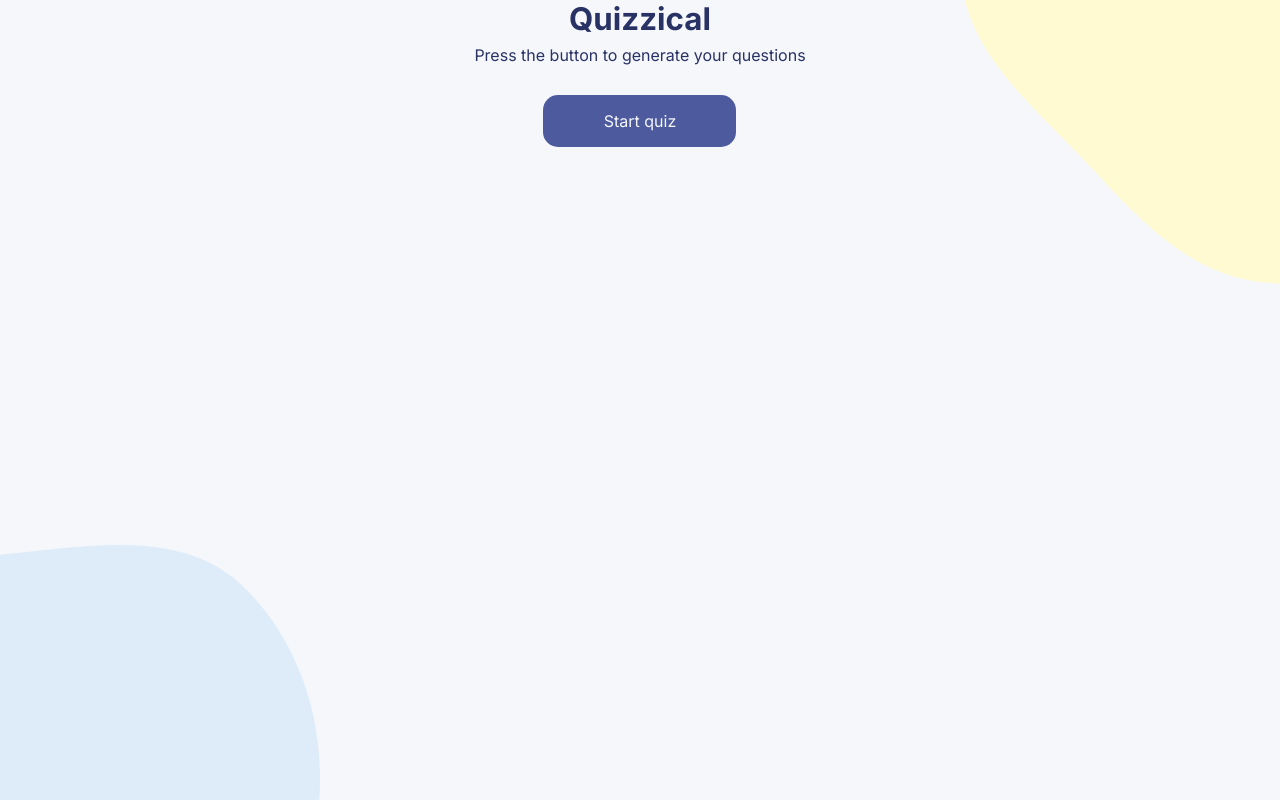
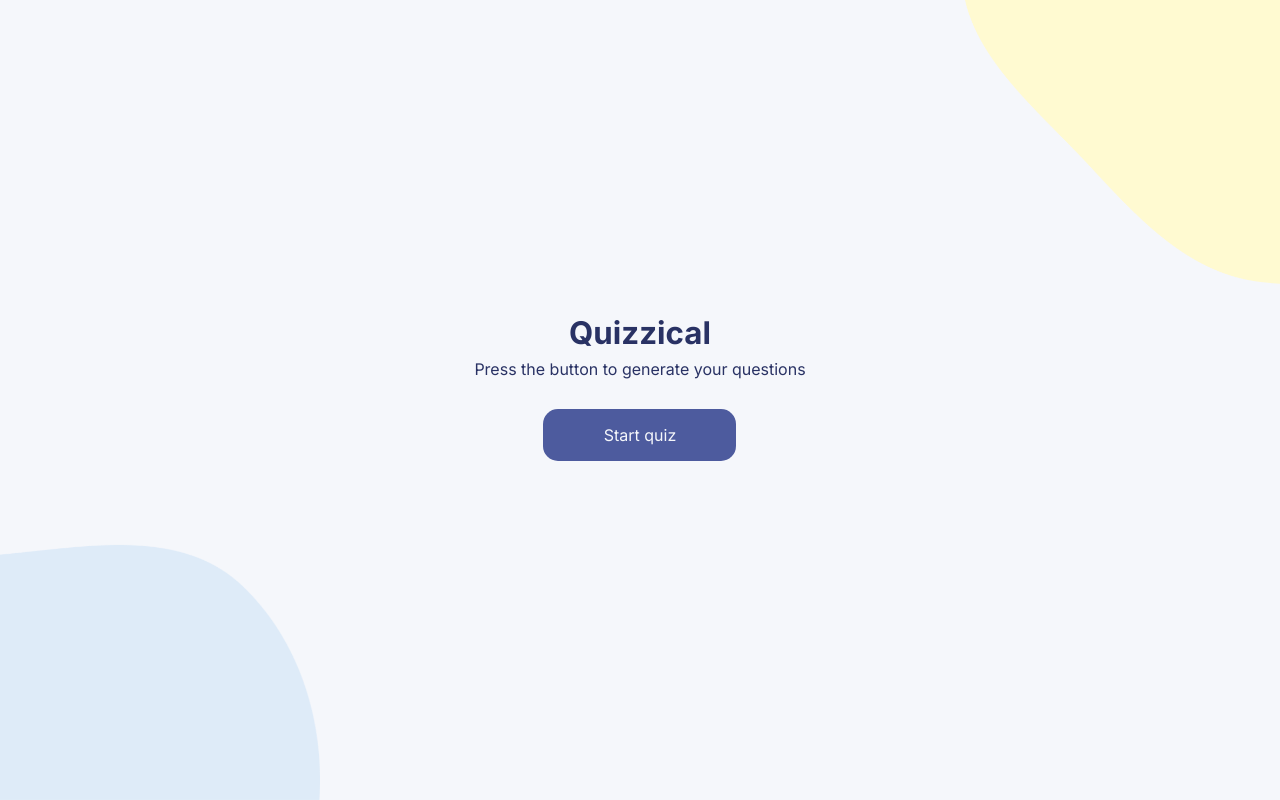
Before and after one commit to Jerkner/Quizzical, a React (Vite) app: page / in a window 1280 px wide. Built offline with nearby package versions, Linux system fonts and the light colour scheme.

Commit message:
Update index.css

```diff
--- a/src/index.css
+++ b/src/index.css
@@ -16,8 +16,11 @@ body {
     display: flex;
     flex-direction: column;
     align-items: center;
-    /* justify-content: center; */
     height: 100vh;
+}
+
+.questions-main {
+    justify-content: center;
 }
 
 img {
```
